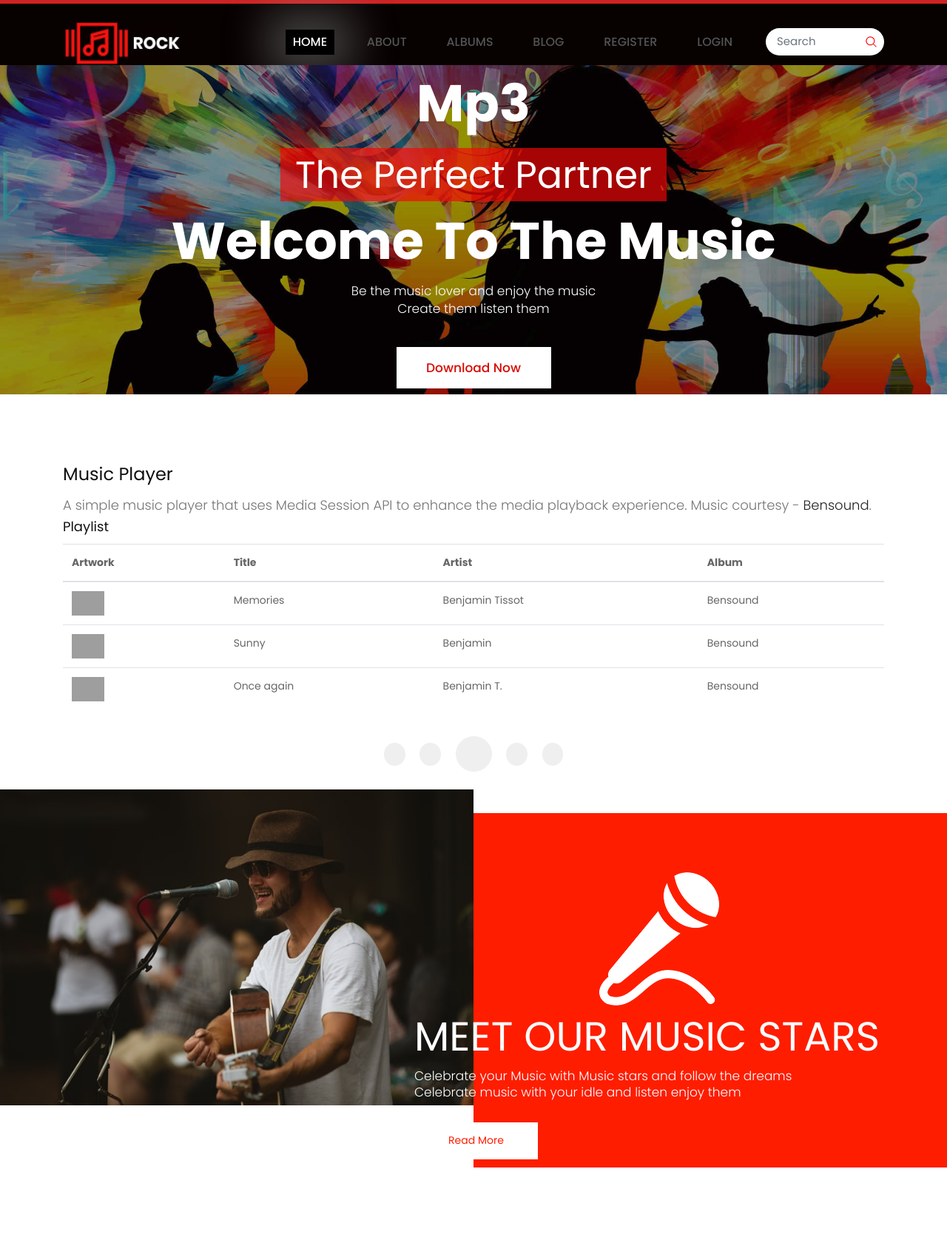
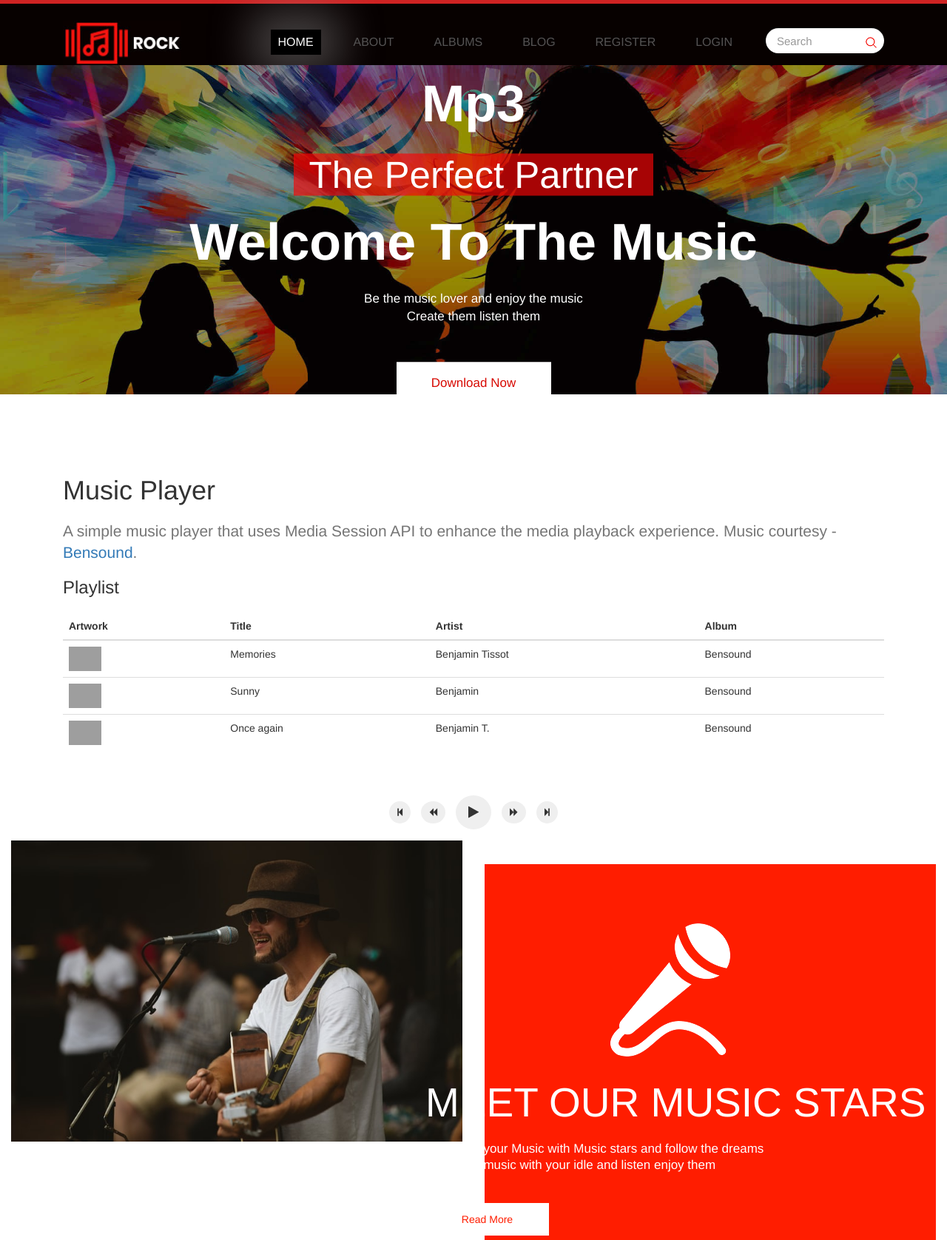
Before and after one commit to AnilThapa5/MusicStreaming, a Django app: page / in a window 1280 px wide. Shown: the top 1676 px of the page at 74% size. Run offline with Django 3.2, Linux system fonts and the light colour scheme; some libraries are stand-ins or nearby versions; grey boxes are pictures that could not be loaded.

Commit message:
music player button added

```diff
--- a/music/app/urls.py
+++ b/music/app/urls.py
@@ -3,9 +3,11 @@ from xml.etree.ElementInclude import include
 from django.urls import path
 
 from . import views
+from django.conf import settings
+from django.conf.urls.static import static
 
 urlpatterns = [
 
     path('', views.index, name='index'),
     path('blog', views.blog, name='blog'),
-]
+] + static(settings.STATIC_URL, document_root=settings.STATIC_ROOT)
--- a/music/static/css/mmplayer.css
+++ b/music/static/css/mmplayer.css
@@ -10,6 +10,7 @@
 
 .playback-controls button {
   margin-right: 1rem;
+background-color:dark gray;
 }
 
 .playback-controls button:last-child {
--- a/music/templates/index.html
+++ b/music/templates/index.html
@@ -15,23 +15,27 @@
     <meta name="author" content="">
     {% load static %}
     <!-- bootstrap css -->
-    <link rel="stylesheet" href='{% static "css/bootstrap.min.css" %}' type="text/css">
-    <!-- style css -->
+    <link rel="stylesheet" href="{% static 'css/bootstrap.min.css' %}" type="text/css">
+
     <link rel="stylesheet" href= '{% static  "css/style.css"  %}' type="text/css">
     <!-- Responsive-->
     <link rel="stylesheet" href='{% static "css/responsive.css"  %}' type="text/css">
     <!-- music player-->
     <link rel="stylesheet" href='{% static "css/mmplayer.css"  %}' type="text/css">
+        <link rel="stylesheet" href='{% static "css/jquery.mCustomScrollbar.min.css"  %}'>
 
+<link rel="stylesheet" href="https://cdnjs.cloudflare.com/ajax/libs/font-awesome/4.7.0/css/font-awesome.min.css">
+    <!-- Scrollbar Custom CSS -->
 
-    <!-- Scrollbar Custom CSS -->
-    <link rel="stylesheet" href='{% static "css/jquery.mCustomScrollbar.min.css"  %}'>
     <!-- Tweaks for older IEs-->
     <link rel="stylesheet" href="https://netdna.bootstrapcdn.com/font-awesome/4.0.3/css/font-awesome.css">
     <link rel="stylesheet" href="https://cdnjs.cloudflare.com/ajax/libs/fancybox/2.1.5/jquery.fancybox.min.css" media="screen">
     <!--[if lt IE 9]>
       <script src="https://oss.maxcdn.com/html5shiv/3.7.3/html5shiv.min.js"></script>
       <script src="https://oss.maxcdn.com/respond/1.4.2/respond.min.js"></script><![endif]-->
+
+        <!-- Bootstrap -->
+    <link rel="stylesheet" href="https://stackpath.bootstrapcdn.com/bootstrap/3.4.1/css/bootstrap.min.css" integrity="sha384-HSMxcRTRxnN+Bdg0JdbxYKrThecOKuH5zCYotlSAcp1+c8xmyTe9GYg1l9a69psu" crossorigin="anonymous">
 </head>
 <!-- body -->
 
@@ -121,23 +125,23 @@
     <div class="progress bg-success"></div>
     <div class="playback-controls text-center">
       <button id="previousButton" type="button" class="btn btn-sm rounded-circle">
-        <span aria-hidden="true"><i class="fas fa-step-backward"></i></span>
+        <span aria-hidden="true"><i class="fa fa-step-backward"></i></span>
         <span class="visually-hidden">Previous Track</span>
       </button>
       <button id="backwardButton" type="button" class="btn btn-sm rounded-circle">
-        <span aria-hidden="true"><i class="fas fa-backward"></i></span>
+        <span aria-hidden="true"><i class="fa fa-backward"></i></span>
         <span class="visually-hidden">Seek Backward</span>
       </button>
       <button id="playPauseButton" type="button" class="btn btn-lg rounded-circle">
-        <span aria-hidden="true"><i class="fas fa-play"></i></span>
+        <span aria-hidden="true"><i class="fa fa-play"></i></span>
         <span class="visually-hidden">Play</span>
       </button>
       <button id="forwardButton" type="button" class="btn btn-sm rounded-circle">
-        <span aria-hidden="true"><i class="fas fa-forward"></i></span>
+        <span aria-hidden="true"><i class="fa fa-forward"></i></span>
         <span class="visually-hidden">Seek Forward</span>
       </button>
       <button id="nextButton" type="button" class="btn btn-sm rounded-circle">
-        <span aria-hidden="true"><i class="fas fa-step-forward"></i></span>
+        <span aria-hidden="true"><i class="fa fa-step-forward"></i></span>
         <span class="visually-hidden">Next Track</span>
       </button>
     </div>
@@ -349,8 +353,9 @@
         </div>
     </footr>
     <!-- end footer -->
-    <!-- Javascript files-->
-    <script src='{%static "js/jquery.min.js" %}'></script>
+<!--     Javascript files-->
+
+    <script src="{% static 'js/jquery.min.js' %}"></script>
     <script src='{%static "js/popper.min.js" %}' ></script>
     <script src='{%static "js/bootstrap.bundle.min.js" %}' ></script>
     <script src='{%static "js/jquery-3.0.0.min.js" %}' ></script>
```
